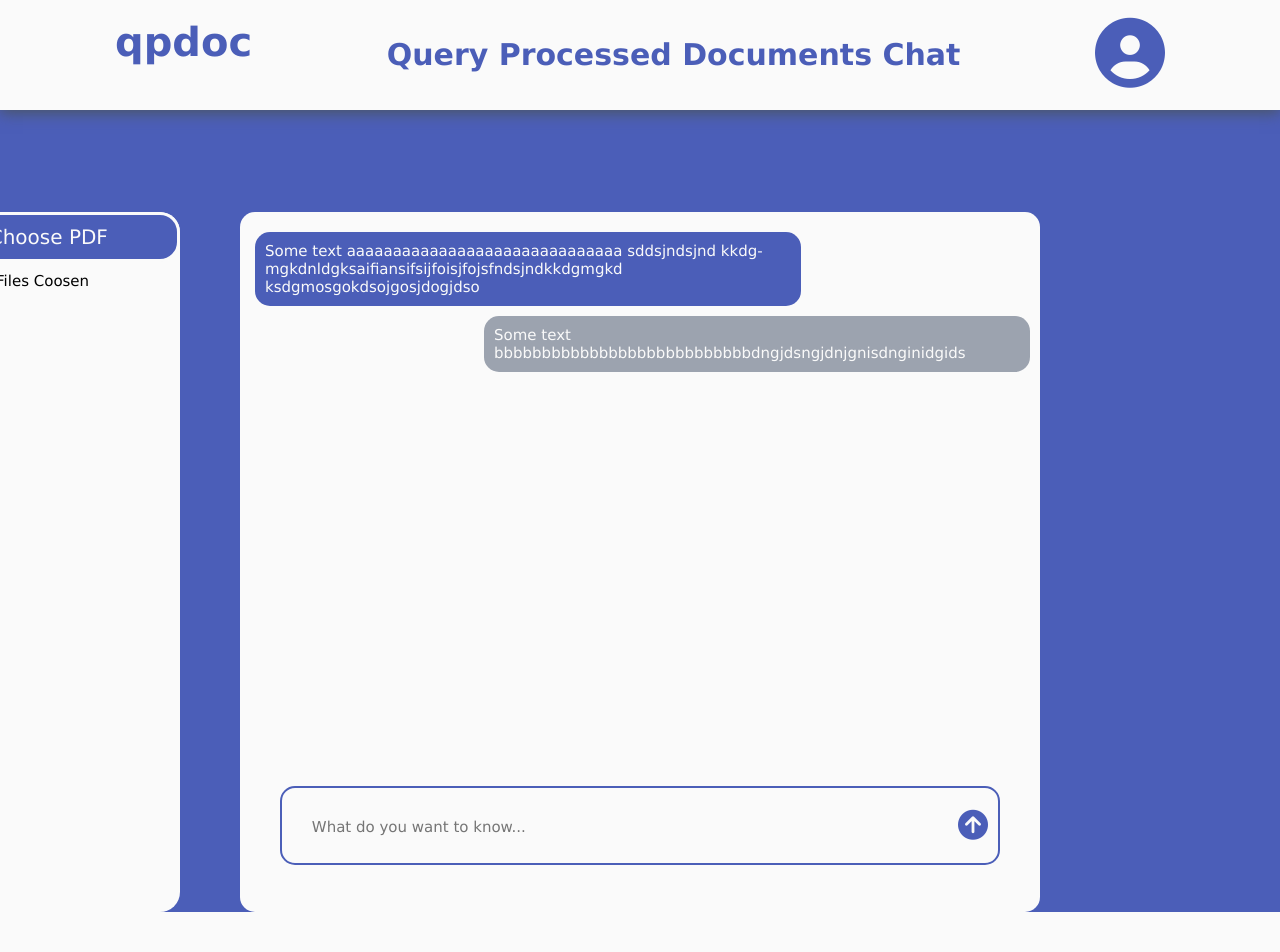
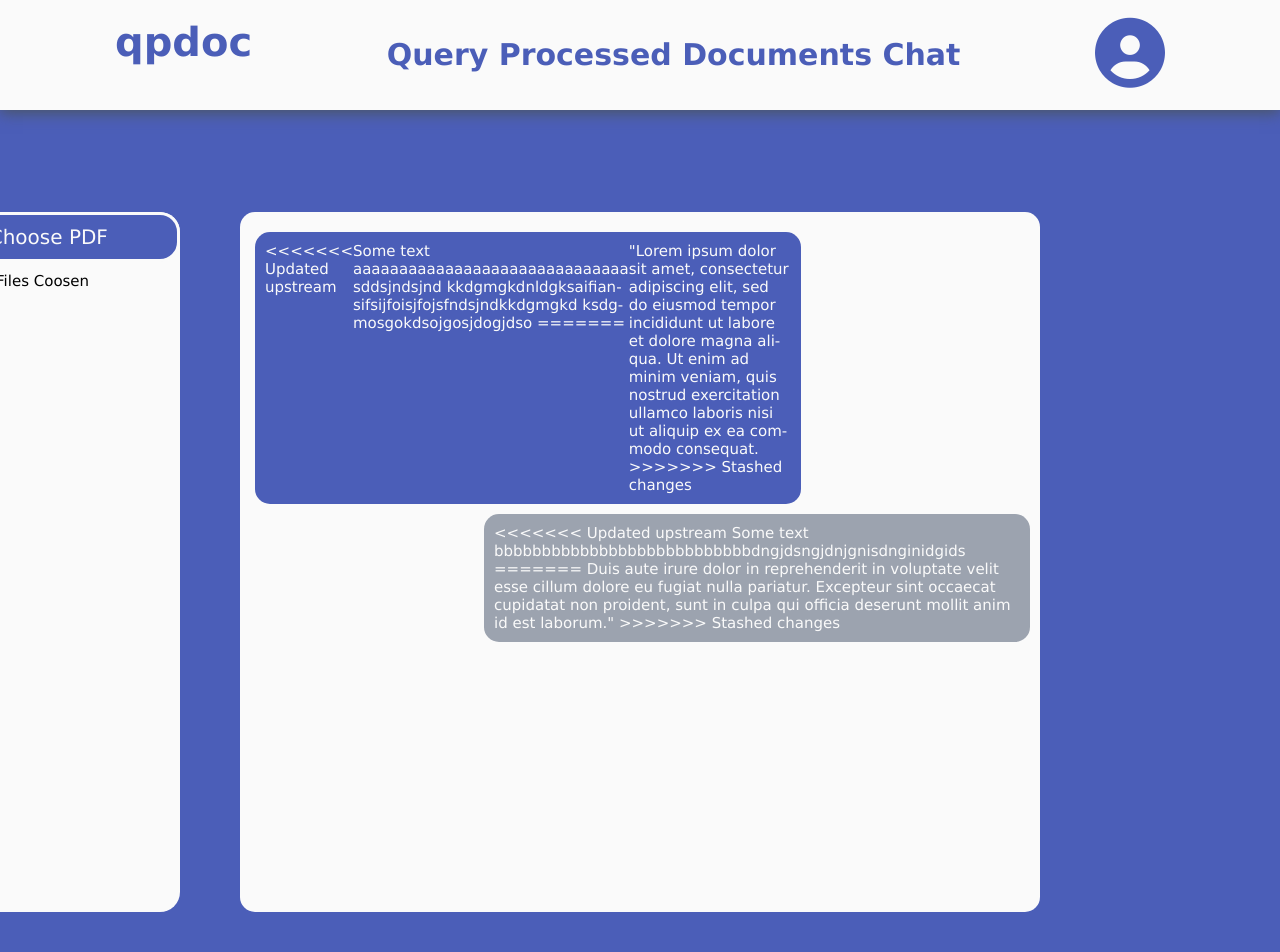
Before and after one commit to oleverse/qpdoc, a FastAPI app: page / in a window 1280 px wide. Shown: the part 92-1044 px from the top of the page. Before the commit the page ends 1004 px from the top, so only its background shows below. Run offline with FastAPI, Linux system fonts and the light colour scheme; parts of the project's set-up code (start-up, migrations or seed data) failed here and were passed over.

Commit message:
update text

```diff
--- a/front/templates/chat.html
+++ b/front/templates/chat.html
@@ -38,15 +38,28 @@
 
         <div class="rightbox">
             <div class="bot-msg">
+<<<<<<< Updated upstream
                 <p>Some text aaaaaaaaaaaaaaaaaaaaaaaaaaaaaa sddsjndsjnd
                     kkdgmgkdnldgksaifiansifsijfoisjfojsfndsjndkkdgmgkd
                     ksdgmosgokdsojgosjdogjdso
+=======
+                <p>
+                    "Lorem ipsum dolor sit amet, consectetur adipiscing elit,
+                    sed do eiusmod tempor incididunt ut labore et dolore magna aliqua.
+                    Ut enim ad minim veniam, quis nostrud exercitation ullamco laboris nisi ut
+                    aliquip ex ea commodo consequat.
+>>>>>>> Stashed changes
                 </p>
             </div>
 
             <div class="user-msg">
                 <p>
+<<<<<<< Updated upstream
                     Some text bbbbbbbbbbbbbbbbbbbbbbbbbbbdngjdsngjdnjgnisdnginidgids
+=======
+                    Duis aute irure dolor in reprehenderit in voluptate velit esse cillum dolore eu fugiat nulla pariatur.
+                    Excepteur sint occaecat cupidatat non proident, sunt in culpa qui officia deserunt mollit anim id est laborum."
+>>>>>>> Stashed changes
                 </p>
             </div>
 
```
